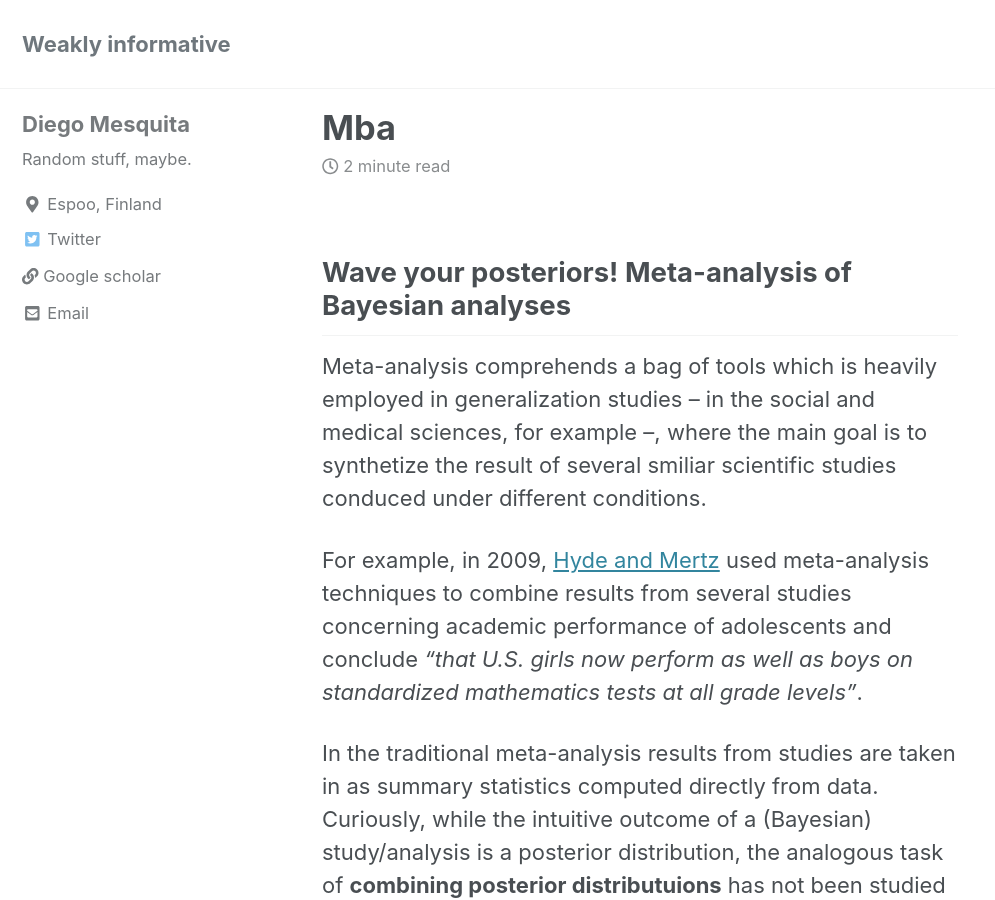
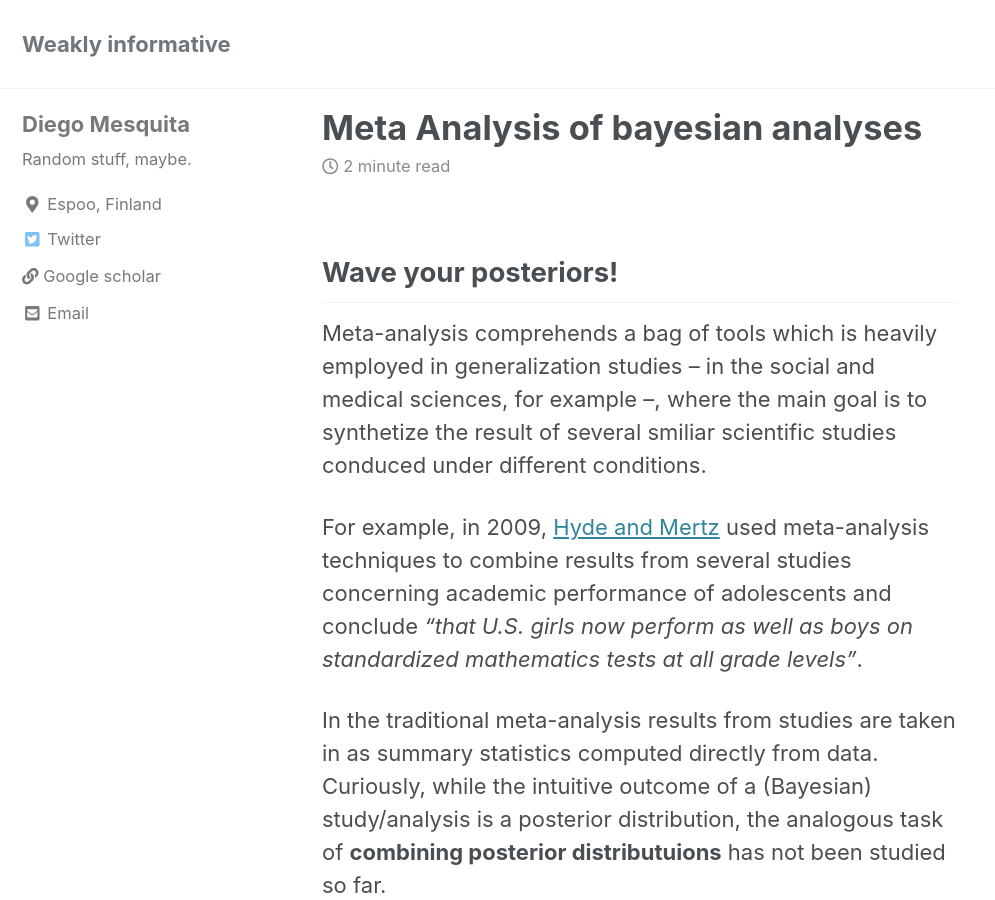
Before and after one commit to weakly-informative/weakly-informative.github.io, a Jekyll site: the page built from _posts/2019-09-12-Meta-Analysis of Bayesian analyses.md, in a window 1280 px wide and 900 px high. Shown: the whole window, without its empty margins (0-995 px from the left). Built offline with Jekyll 4.4.1, drawn with Linux system fonts in a browser that asks for light colours; cached includes are drawn as plain includes; nearby versions of some CDN libraries; some of the changed lines change nothing that is shown.

Commit message:
mba updated

```diff
--- a/_posts/2019-09-12-MBA.md
+++ b/_posts/2019-09-12-Meta-Analysis of Bayesian analyses.md
@@ -1,4 +1,4 @@
-## Wave your posteriors! Meta-analysis of Bayesian analyses
+## Wave your posteriors!
 
 Meta-analysis comprehends a bag of tools which is heavily employed in generalization studies -- in the social and medical sciences, for example --, where the main goal is to synthetize the result of several smiliar scientific studies conduced under different conditions.
 
```
